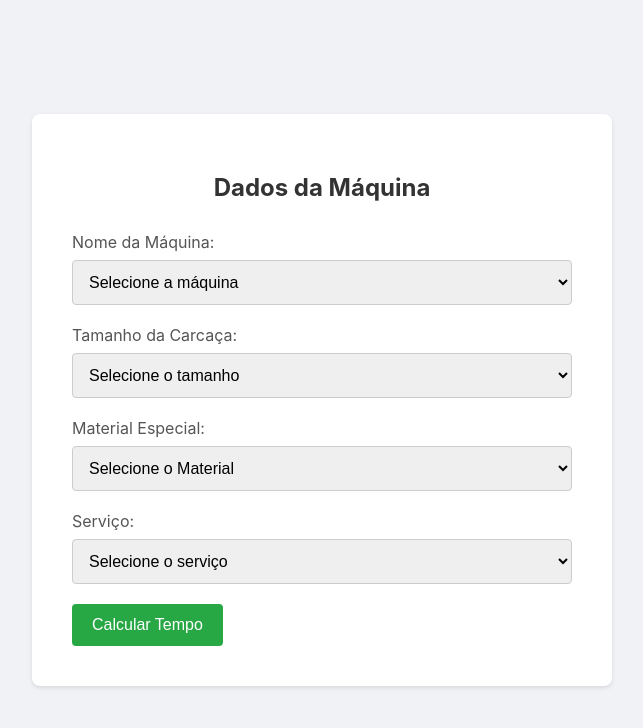
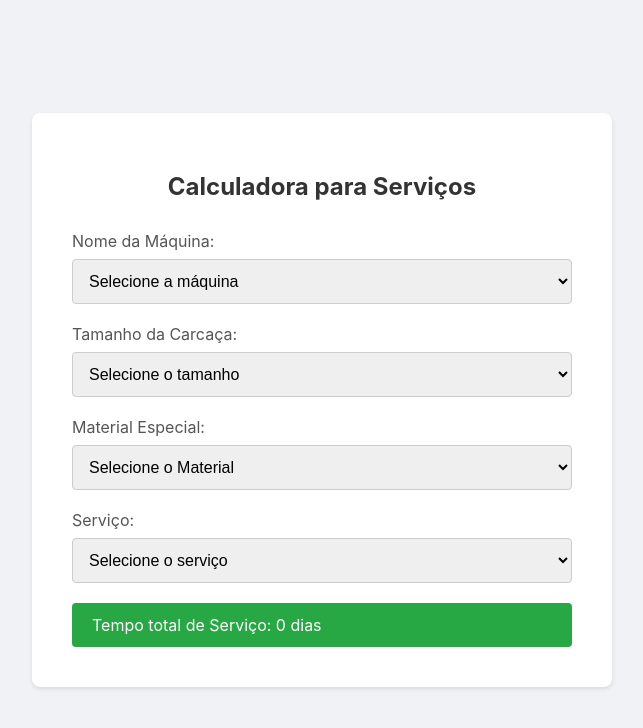
Before and after one commit to RA4Z/services-calculator, a React (Create React App) app: page / in a window 1280 px wide. Shown: the top 728 px of the page, without its empty margins (318-961 px from the left). Built offline with nearby package versions, Linux system fonts and the light colour scheme; the HTML template or start-up script is replaced by a standard one.

Commit message:
Exibindo o total

```diff
--- a/public/index.html
+++ b/public/index.html
@@ -1,43 +1,20 @@
 <!DOCTYPE html>
 <html lang="en">
+
 <head>
   <meta charset="utf-8" />
   <link rel="icon" href="%PUBLIC_URL%/favicon.ico" />
   <meta name="viewport" content="width=device-width, initial-scale=1" />
   <meta name="theme-color" content="#000000" />
-    <meta
-      name="description"
-      content="Web site created using create-react-app"
-    />
+  <meta name="description" content="Web site created using create-react-app" />
   <link rel="apple-touch-icon" href="%PUBLIC_URL%/logo192.png" />
-    <!--
-      manifest.json provides metadata used when your web app is installed on a
-      user's mobile device or desktop. See https://developers.google.com/web/fundamentals/web-app-manifest/
-    -->
   <link rel="manifest" href="%PUBLIC_URL%/manifest.json" />
-    <!--
-      Notice the use of %PUBLIC_URL% in the tags above.
-      It will be replaced with the URL of the `public` folder during the build.
-      Only files inside the `public` folder can be referenced from the HTML.
+  <title>Calculadora para Serviços</title>
+</head>
 
-      Unlike "/favicon.ico" or "favicon.ico", "%PUBLIC_URL%/favicon.ico" will
-      work correctly both with client-side routing and a non-root public URL.
-      Learn how to configure a non-root public URL by running `npm run build`.
-    -->
-    <title>React App</title>
-  </head>
 <body>
   <noscript>You need to enable JavaScript to run this app.</noscript>
   <div id="root"></div>
-    <!--
-      This HTML file is a template.
-      If you open it directly in the browser, you will see an empty page.
+</body>
 
-      You can add webfonts, meta tags, or analytics to this file.
-      The build step will place the bundled scripts into the <body> tag.
-
-      To begin the development, run `npm start` or `yarn start`.
-      To create a production bundle, use `npm run build` or `yarn build`.
-    -->
-  </body>
 </html>
--- a/src/App.tsx
+++ b/src/App.tsx
@@ -5,6 +5,7 @@ import './App.css';
 
 function App() {
   const [details, setDetails] = useState<string[]>([])
+  const [totalTime, setTotalTime] = useState(0)
   const [data, setData] = useState<any>();
   const [specials, setSpecials] = useState<any>()
   const [formData, setFormData] = useState({
@@ -21,7 +22,16 @@ function App() {
 
   useEffect(() => {
     console.log(formData)
-  }, [formData])
+    let timeService = 0
+    let timeSpecial = 0
+    if (formData.materialEspecial !== '') {
+      timeSpecial = specials.find((item: any) => item.Componente === formData.materialEspecial).total
+    }
+    if (formData.servico !== '') {
+      timeService = data.Data.find((item: any) => item.Serviço === formData.servico)[formData.tamanhoMaquina]
+    }
+    setTotalTime(timeSpecial > timeService ? timeSpecial : timeService)
+  }, [formData, specials, data])
 
   const handleChange = (event: any) => {
     const { name, value } = event.target;
@@ -42,7 +52,7 @@ function App() {
   return (
     <div className="container">
       <form onSubmit={handleSubmit} className="form">
-        <h2 className="form__title">Dados da Máquina</h2>
+        <h2 className="form__title">Calculadora para Serviços</h2>
 
         <div className="form__group">
           <label htmlFor="nomeMaquina" className="form__label">
@@ -121,9 +131,9 @@ function App() {
           </select>
         </div>
 
-        <button type="submit" className="form__button">
-          Calcular Tempo
-        </button>
+        <div className="form__button">
+          Tempo total de Serviço: {totalTime} dias
+        </div>
       </form>
     </div>
   );
```
Lines whose indentation alone changed are shown as unchanged.
